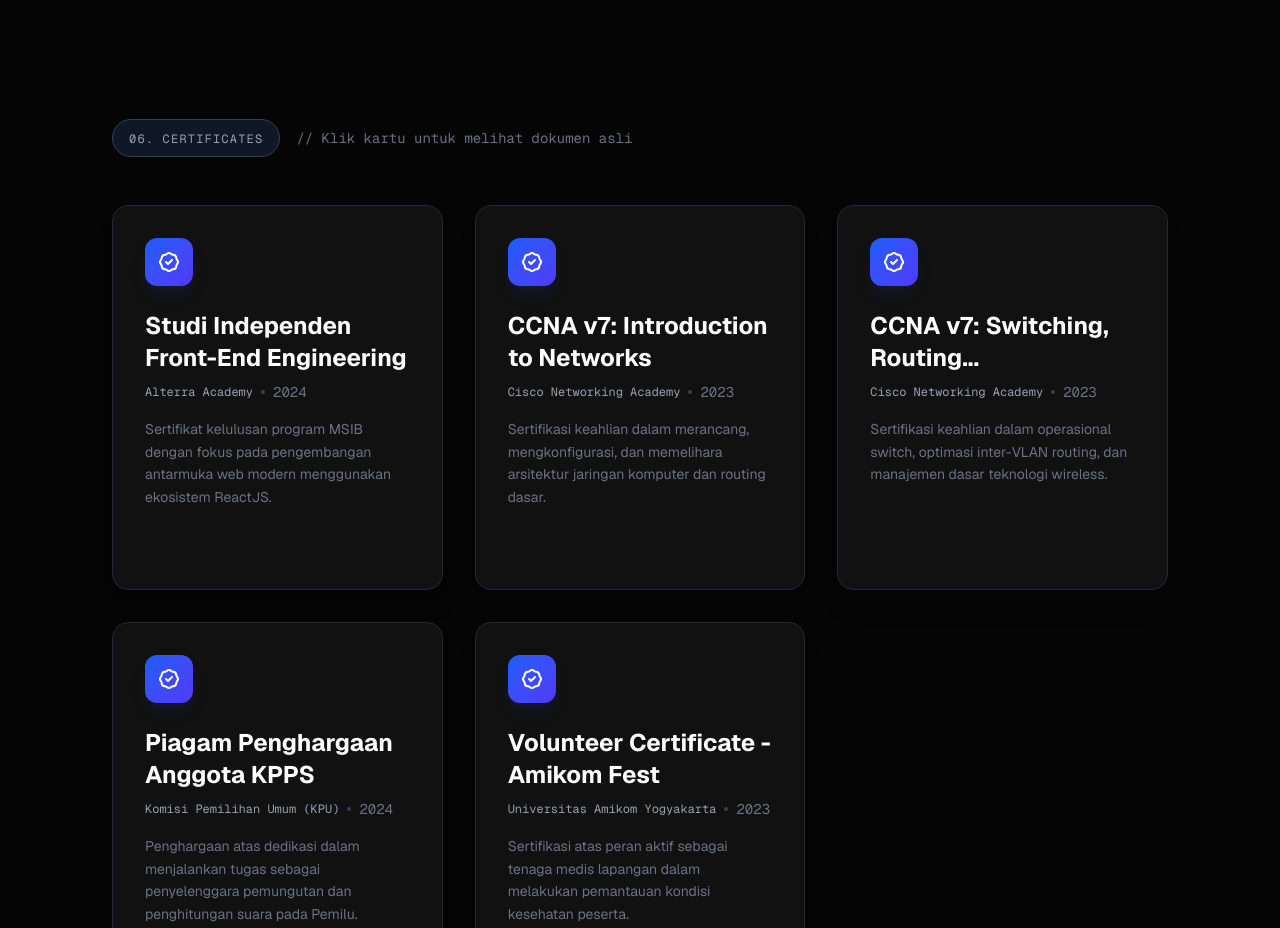
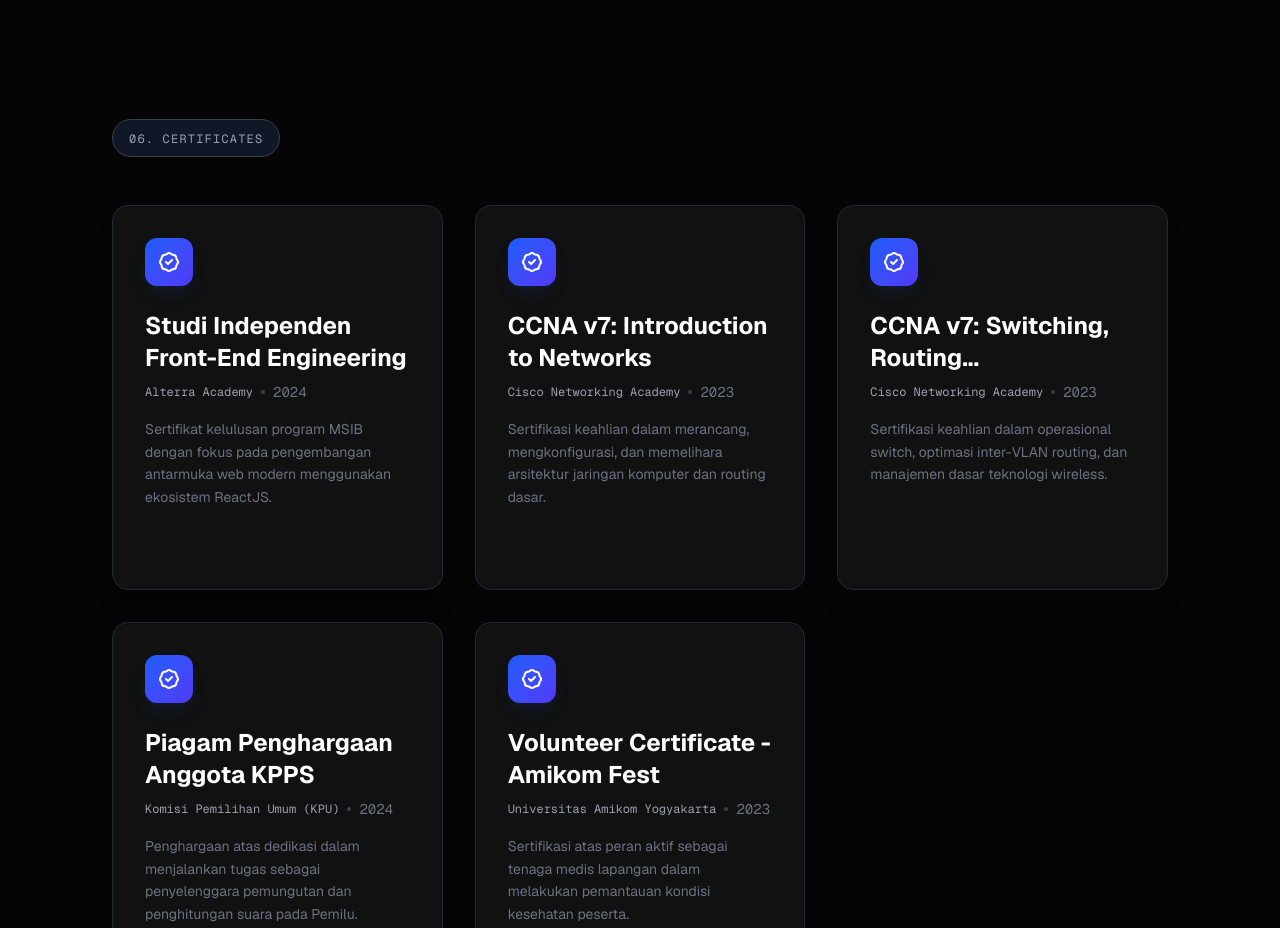
Before and after one commit to HenryFtNonna/profil_kedua, a React (Vite) app in the folder profil-kedua/: page / in a window 1280 px wide. Shown: the part 5260-6188 px from the top of the page. Built offline with nearby package versions, Linux system fonts and the light colour scheme.

Commit message:
update creatificates

```diff
--- a/profil-kedua/src/pages/certificates/Certificates.jsx
+++ b/profil-kedua/src/pages/certificates/Certificates.jsx
@@ -209,9 +209,6 @@ export default function Certificates() {
             06. Certificates
           </span>
         </div>
-        <span className="text-gray-500 text-sm font-mono cursor-default">
-          // Klik kartu untuk melihat dokumen asli
-        </span>
       </motion.div>
 
       <div className="grid grid-cols-1 md:grid-cols-2 lg:grid-cols-3 gap-6 lg:gap-8">
```
